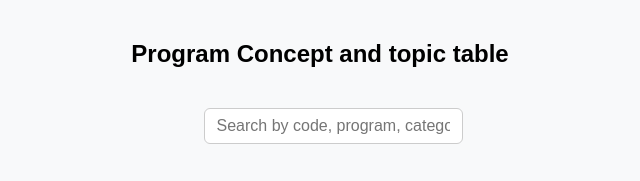
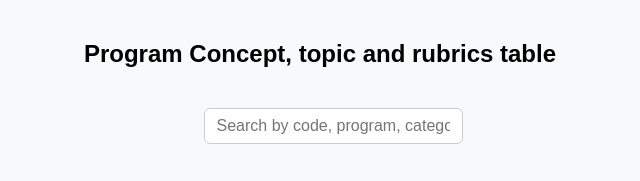
Before and after one commit to Mkmishal/artsfest, a plain HTML site: page index.html in a window 1280 px wide. Shown: the whole page, without its empty margins (320-960 px from the left). Drawn offline with Linux system fonts and the light colour scheme.

Commit message:
Update index.html

```diff
--- a/index.html
+++ b/index.html
@@ -76,7 +76,7 @@ body {
 </head>
 <body>
 
-<h2>Program Concept and topic table</h2>
+<h2>Program Concept, topic and rubrics table</h2>
 
 
   <!-- Search box -->
```
